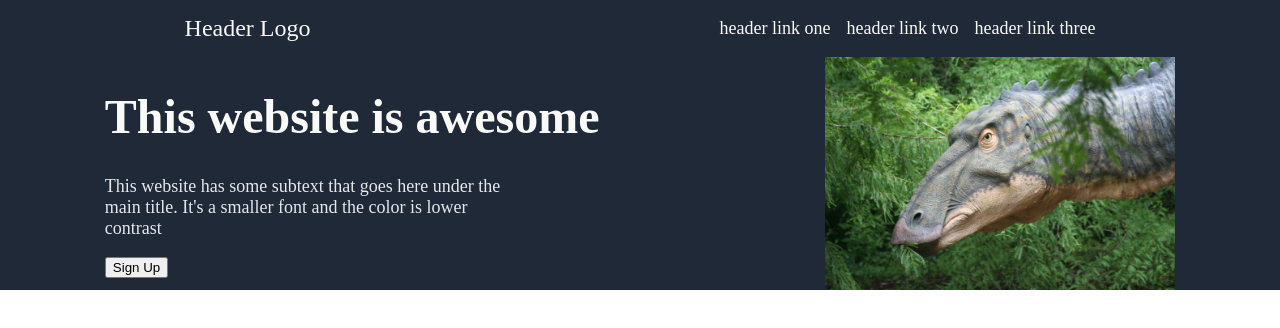
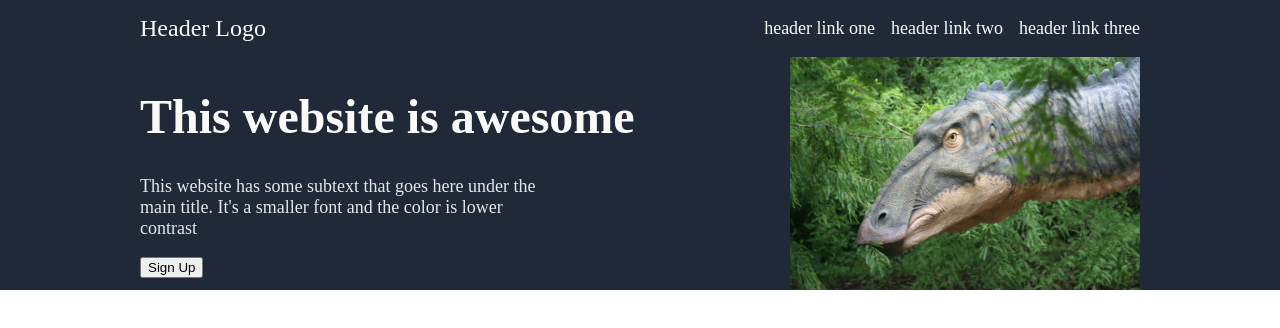
Before and after one commit to txderosa/odin-personal, a plain HTML site: page index.html in a window 1280 px wide. Drawn offline with Linux system fonts and the light colour scheme.

Commit message:
Updated the padding to align all the content

```diff
--- a/style.css
+++ b/style.css
@@ -6,22 +6,22 @@ body {
     background-color: #1f2937;
     display: flex;
     flex-direction: column;
-    width: 200;
-    flex-shrink: 1;
 }
 
 .header {
     display: flex;
-    justify-content: space-around;
+    justify-content: space-between;
     align-items: center;
-    max-width: 200;
+    padding-left: 140px;
+    padding-right: 140px;
 }
 
 .hero-content {
     display: flex;
     flex-wrap: wrap;
-    justify-content: space-around;
-    gap: 16px;
+    justify-content: space-between;
+    padding-left: 140px;
+    padding-right: 140px;
 }
 
 .header-logo {
```
